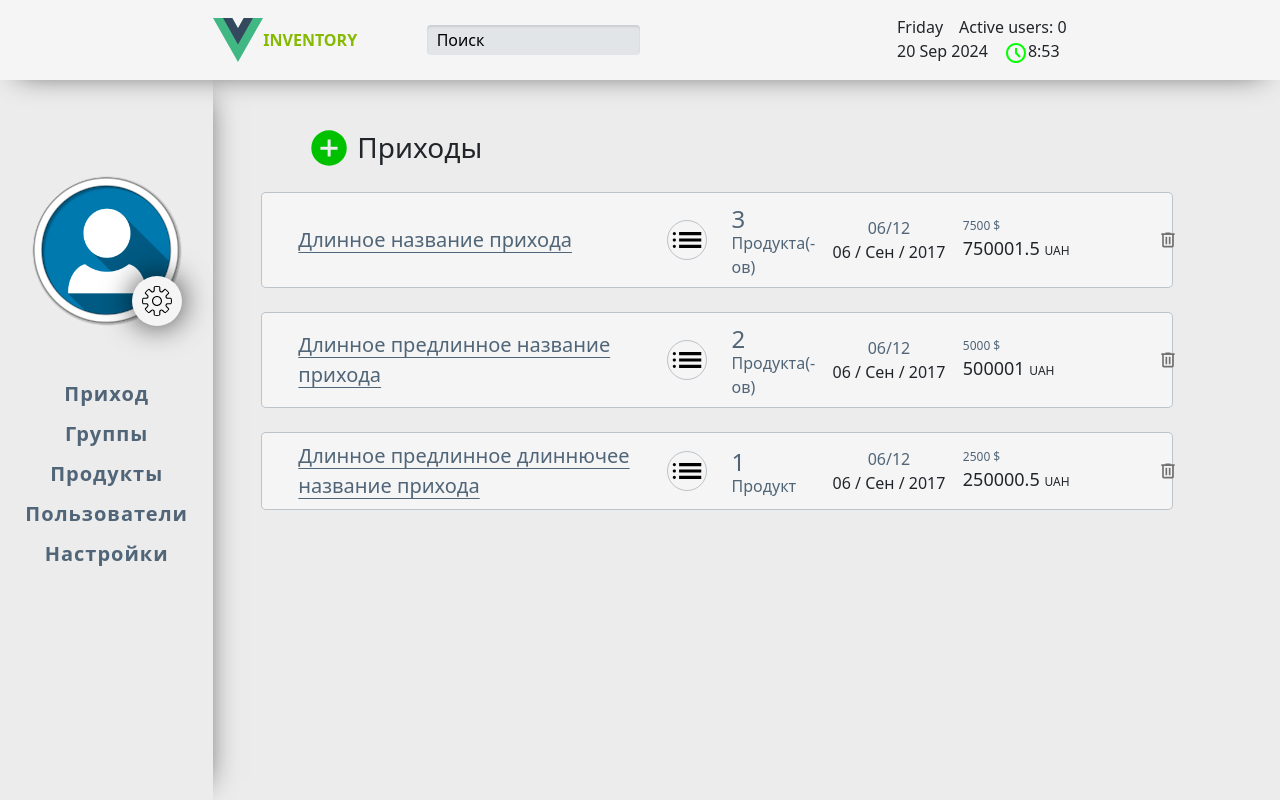
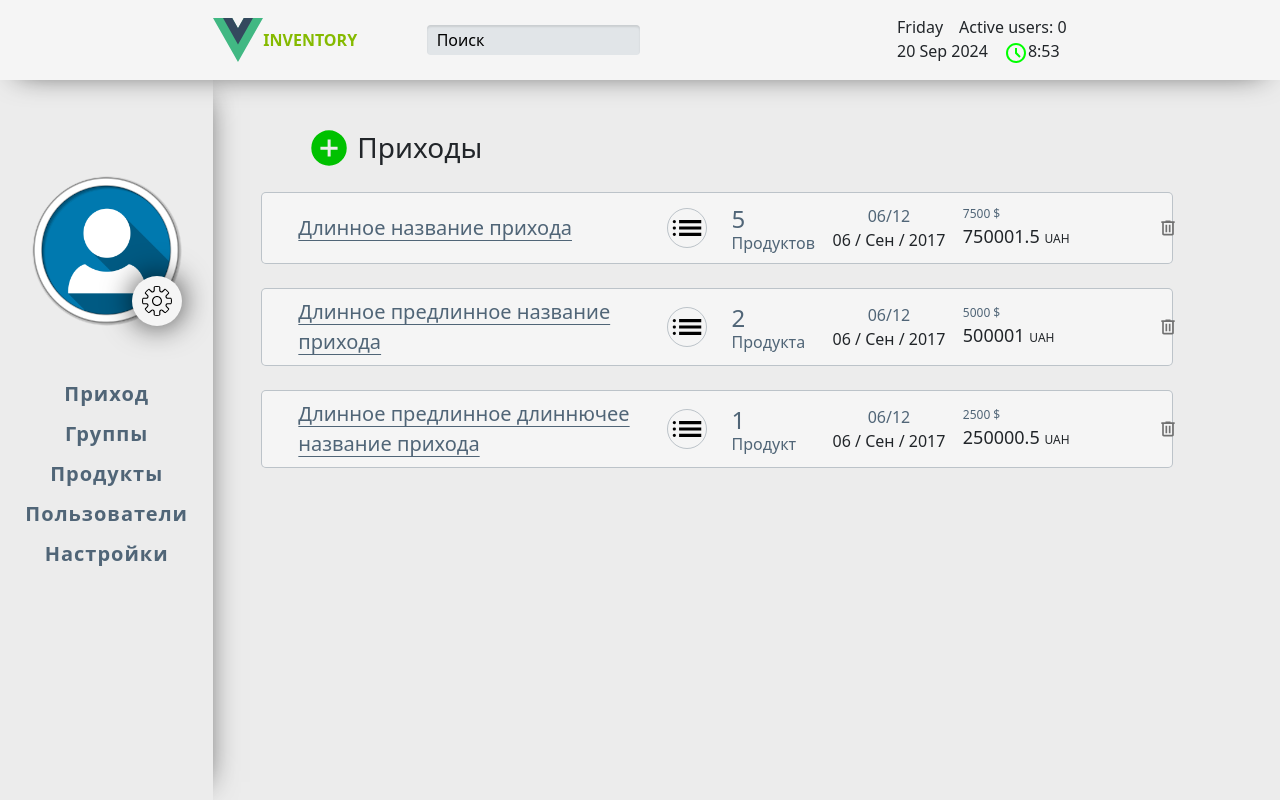
Before and after one commit to ArtemKumetsky/dzencode_test, a Vue app: page /Orders in a window 1280 px wide. Built offline with nearby package versions, Linux system fonts and the light colour scheme; no server answers.

Commit message:
Added function for correct declension of product counters ( 1 продукт, 2 продукта, 5 продуктов, ...)

```diff
--- a/src/components/v-orders.vue
+++ b/src/components/v-orders.vue
@@ -9,8 +9,9 @@ export default {
     ...mapGetters(['Orders', 'getProductsByOrder'])
   },
   methods: {
-    removeItem() {
-      this.$refs["interactive-menu"].openMenu()
+    removeItem() {this.$refs["interactive-menu"].openMenu()},
+    countProducts(productsCounter) {
+      return this.$store.getters.productCounterOutput(productsCounter);
     },
     // Calculate the total price for all products
     getTotalPrice(productIds) {
@@ -35,8 +36,7 @@ export default {
           <img src="@/assets/arrival/more-btn.svg" alt="stock_img">
           <div class="ms-4">
             <span>{{ item.productIds.length }}</span>
-            <b v-if="item.productIds.length === 1">Продукт</b>
-            <b v-else>Продукта(-ов)</b>
+            <b>{{ countProducts(item.productIds.length) }}</b>
           </div>
         </div>
         <div class="arrival-item-date col-2">
--- a/src/storage.js
+++ b/src/storage.js
@@ -111,7 +111,7 @@ const storage = createStore({
                     subdate: "06/12",
                     date: "06 / Сен / 2017",
                     description: 'desc',
-                    productIds: [1,2,3],
+                    productIds: [1,2,3,2,1],
                 },
                 {
                     id: 2,
@@ -237,7 +237,20 @@ const storage = createStore({
         // Getter for receiving products in order
         getProductsByOrder: (state) => (productIds) => {
             return state.Products.filter(product => productIds.includes(product.id));
-        }
+        },
+
+        // Function for correct declension of product counters ( 1 продукт, 2 продукта, 5 продуктов, ...)
+        productCounterOutput: (state) => (productsCounter) => {
+            if (productsCounter % 100 >= 11 && productsCounter % 100 <= 19) {
+                return  'Продуктов'; // 11...19 case
+            } else if (productsCounter % 10 === 1) {
+                return 'Продукт';
+            } else if (productsCounter % 10 >= 2 && productsCounter % 10 <= 4) {
+                return 'Продукта';
+            } else {
+                return 'Продуктов';
+            }
+        },
 
     },
 })
```
